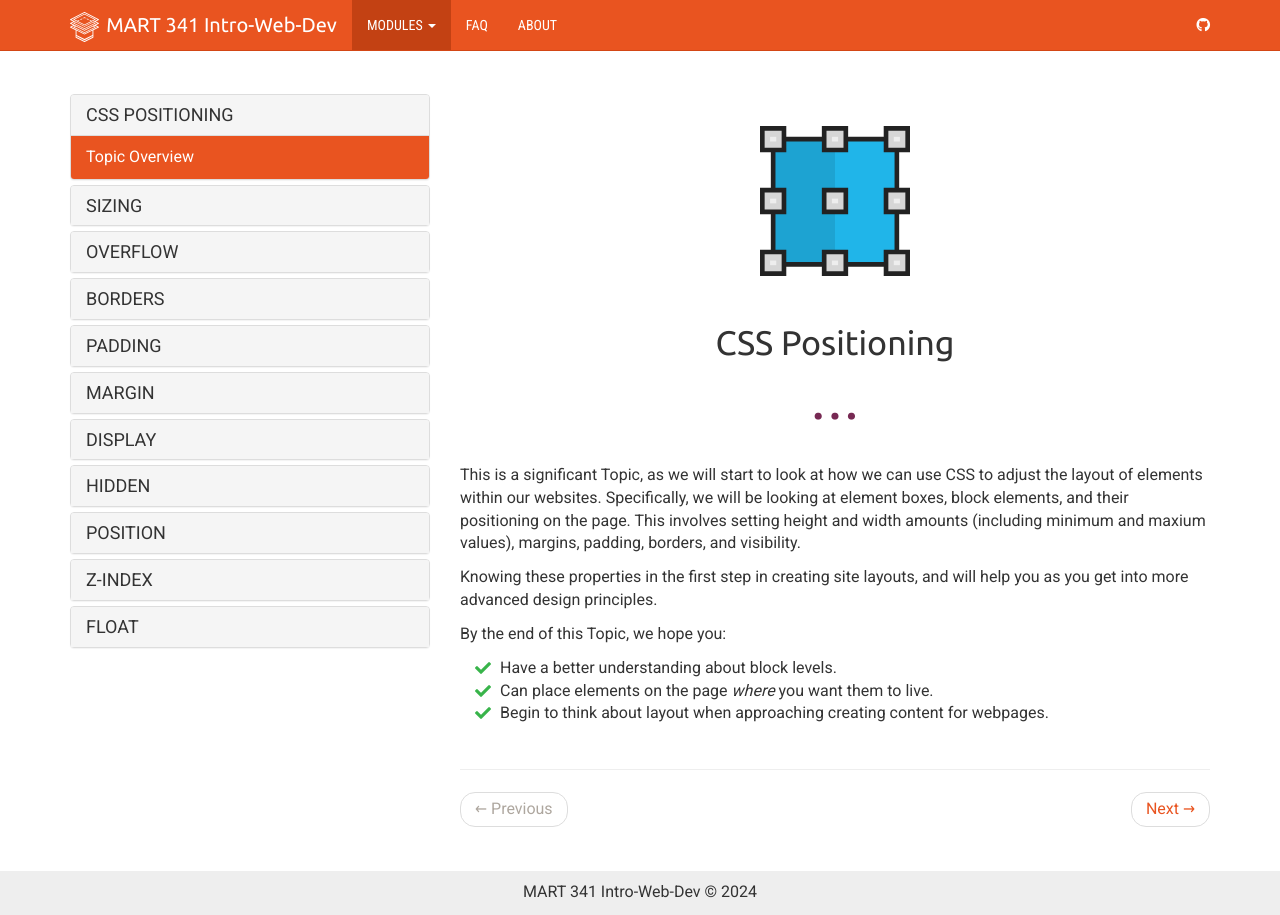
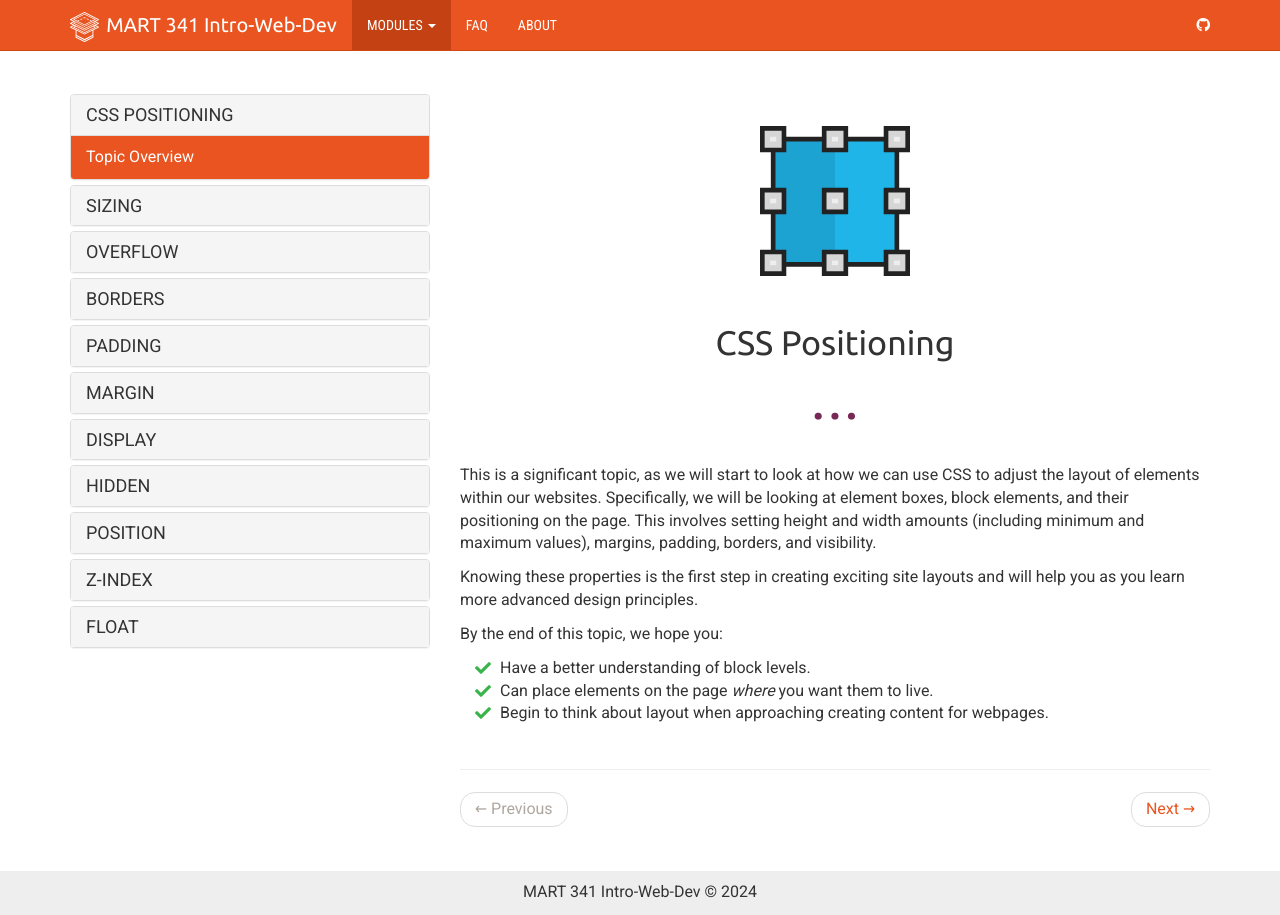
Before and after one commit to Montana-Media-Arts/webDesignFall2024, a Jekyll site: the page built from _docs/topic-11/00-index/00-index.md, in a window 1280 px wide. Built offline with Jekyll 4.4.1, drawn with Linux system fonts in a browser that asks for light colours; nearby versions of some CDN libraries.

Commit message:
Update 00-index.md

```diff
--- a/_docs/topic-11/00-index/00-index.md
+++ b/_docs/topic-11/00-index/00-index.md
@@ -12,13 +12,13 @@ tags:
   <h2 style="text-align: center;">CSS Positioning</h2>
 </div>
 
-This is a significant Topic, as we will start to look at how we can use CSS to adjust the layout of elements within our websites. Specifically, we will be looking at element boxes, block elements, and their positioning on the page. This involves setting height and width amounts (including minimum and maxium values), margins, padding, borders, and visibility.
+This is a significant topic, as we will start to look at how we can use CSS to adjust the layout of elements within our websites. Specifically, we will be looking at element boxes, block elements, and their positioning on the page. This involves setting height and width amounts (including minimum and maximum values), margins, padding, borders, and visibility.
 
-Knowing these properties in the first step in creating site layouts, and will help you as you get into more advanced design principles.
+Knowing these properties is the first step in creating exciting site layouts and will help you as you learn more advanced design principles.
 
-By the end of this Topic, we hope you:
+By the end of this topic, we hope you:
 <ul class="pros-and-cons">
-  <li class="icon-pro">Have a better understanding about block levels.</li>
+  <li class="icon-pro">Have a better understanding of block levels.</li>
   <li class="icon-pro">Can place elements on the page <i>where</i> you want them to live.</li>
   <li class="icon-pro">Begin to think about layout when approaching creating content for webpages.</li>
 </ul>
```
